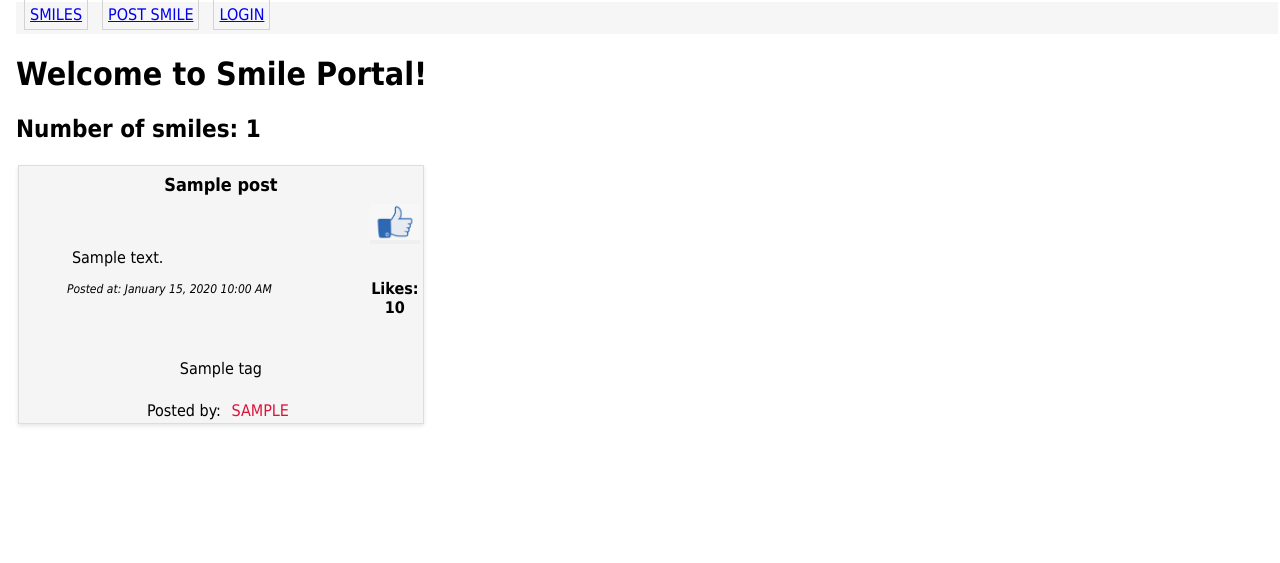
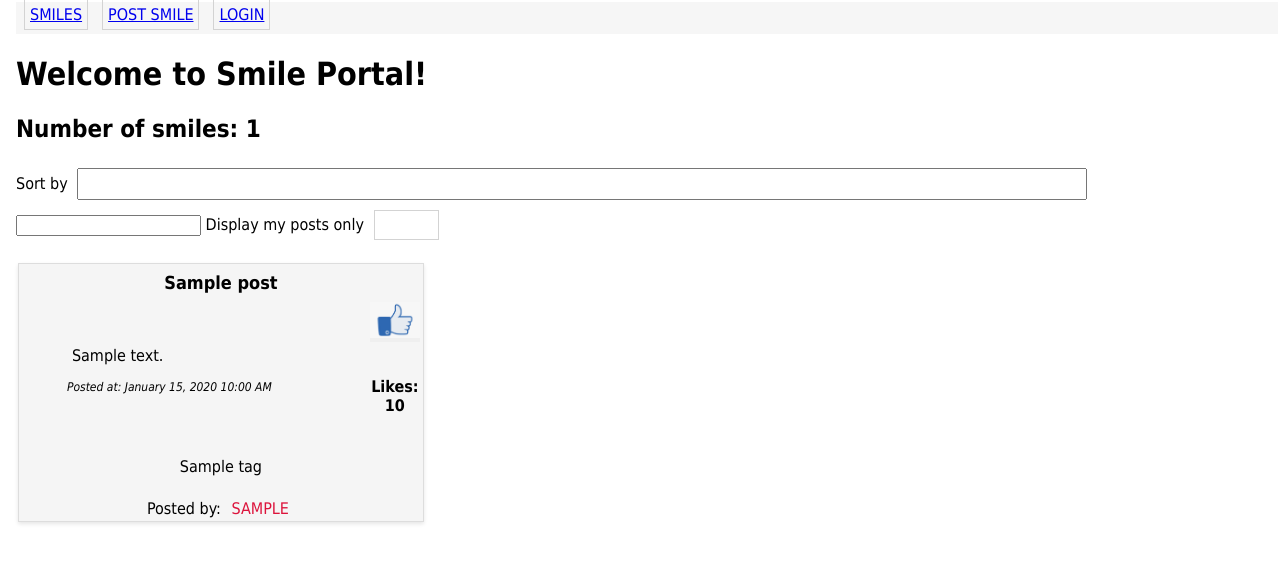
Before and after one commit to jack-balster/Social-Media-Flask-App, a Python web app: template smileApp_jack-balster/app/View/templates/index.html in a window 1280 px wide. Shown: the top 563 px of the page. Run offline with Jinja, Linux system fonts and the light colour scheme; the template is opened without the code that fills it: most values are stand-ins (such as "Sample title", 1, 10 or a date in 2020); form fields are guessed from the names that the template uses; some libraries are stand-ins or nearby versions.

Commit message:
Update index.html

```diff
--- a/smileApp_jack-balster/app/View/templates/index.html
+++ b/smileApp_jack-balster/app/View/templates/index.html
@@ -8,7 +8,19 @@
 
     <!-- TODO: (milestone 2) Add the template to render an instance of a `sortForm`. The form should display the sort attribute select box and the "Refresh" submit button.
             Style the `sortorder` form element using the `formselect` CSS element we defined in milestone1 -->
+        <div class="sort-form">
+            <form method="post">
+                {{ sortform.hidden_tag() }}
+                <div class="form-group">
+                    {{ sortform.sort_by.label }}
+                    {{ sortform.sort_by(class="formselect") }}
+                    {{ sortform.display_my_posts_only(class="form-check-input") }}
+                    <label class="form-check-label">{{ sortform.display_my_posts_only.label }}</label>
+                    {{ sortform.refresh(class="button") }}
+                </div>
 
+            </form>
+        </div>
 
     <!--     TODO: (milestone 2) Format posts -->
     <div class="postlist">
```
